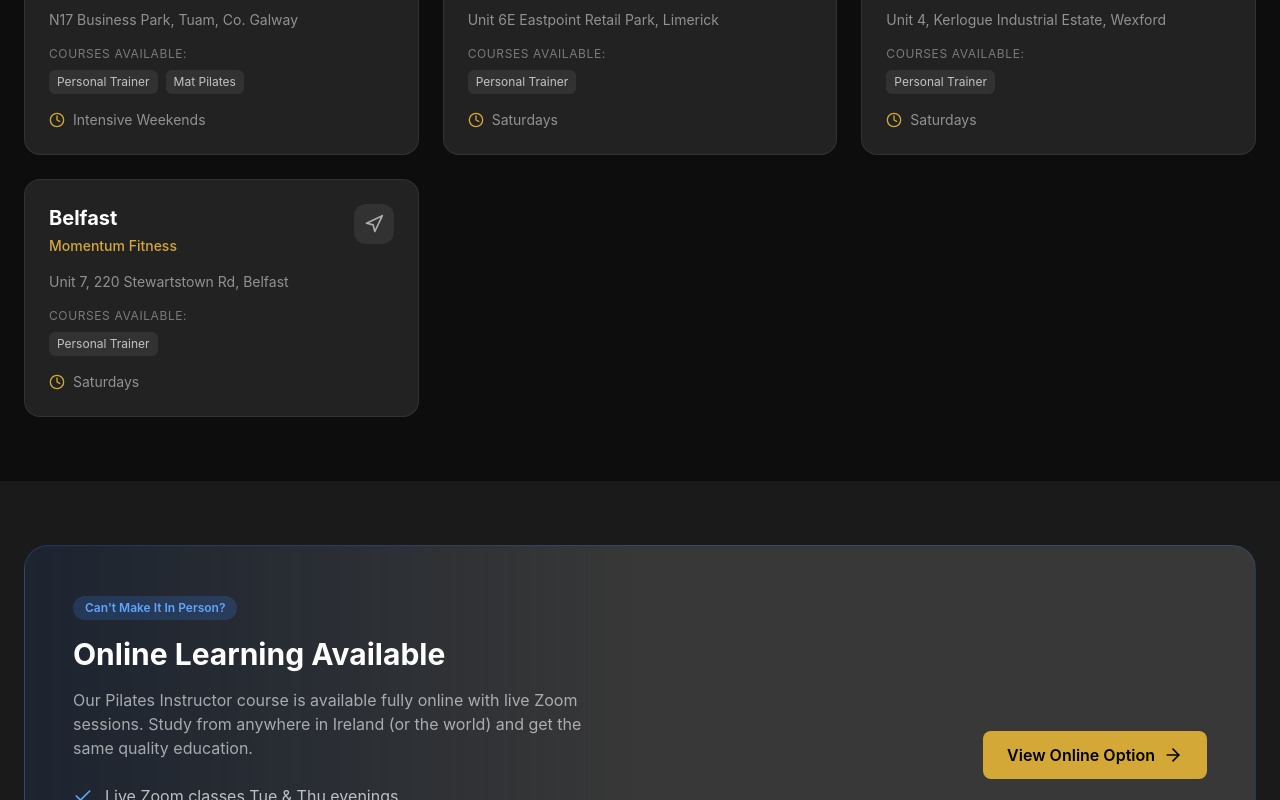
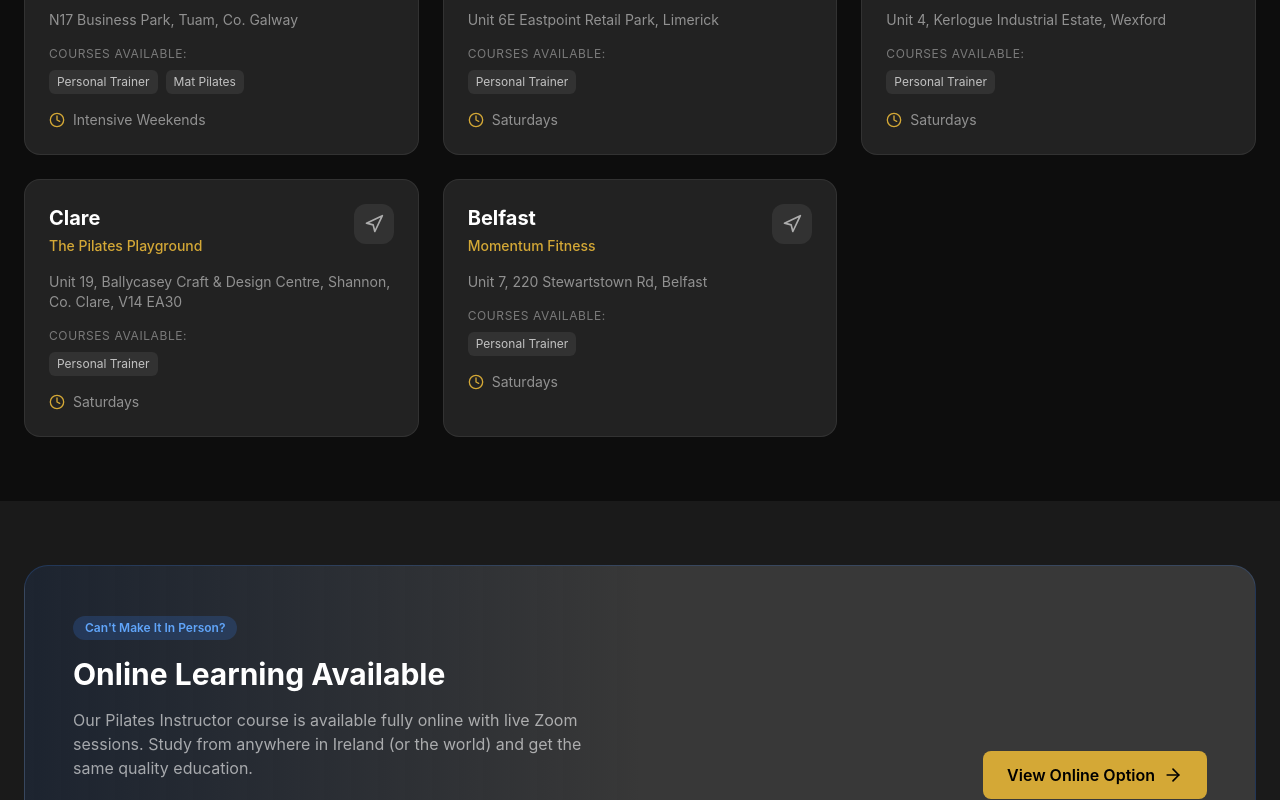
Before and after one commit to AdamWMP/ift-students-site, a Next.js app: page /locations in a window 1280 px wide. Shown: the part 925-1725 px from the top of the page. Built offline with nearby package versions, Linux system fonts and the light colour scheme; no server answers.

Commit message:
Add Clare location — The Pilates Playground, Shannon
- New location card on /locations page with address and map link
- Added to course-data locations and start dates (Saturday + intensive)
- Updated location count from 7 to 8

https://claude.ai/code/session_01FGK8ePcfDGG1qKYsa3cfWL

```diff
--- a/app/locations/locations-content.tsx
+++ b/app/locations/locations-content.tsx
@@ -64,6 +64,15 @@ const locations = [
     mapUrl: 'https://maps.google.com/?q=Predator+Fitness+Wexford',
   },
   {
+    city: 'Clare',
+    venue: 'The Pilates Playground',
+    address: 'Unit 19, Ballycasey Craft & Design Centre, Shannon, Co. Clare, V14 EA30',
+    courses: ['Personal Trainer'],
+    schedule: 'Saturdays',
+    highlight: false,
+    mapUrl: 'https://maps.google.com/?q=Ballycasey+Craft+and+Design+Centre+Shannon+Clare',
+  },
+  {
     city: 'Belfast',
     venue: 'Momentum Fitness',
     address: 'Unit 7, 220 Stewartstown Rd, Belfast',
@@ -101,7 +110,7 @@ export default function LocationsContent() {
           >
             <div className="inline-flex items-center gap-2 px-4 py-2 bg-gold/10 border border-gold/30 rounded-full mb-6">
               <MapPin className="w-4 h-4 text-gold" />
-              <span className="text-sm text-gold font-medium">7 Locations Across Ireland</span>
+              <span className="text-sm text-gold font-medium">8 Locations Across Ireland</span>
             </div>
 
             <h1 className="text-4xl sm:text-5xl lg:text-6xl font-black text-white mb-6">
--- a/lib/course-data.ts
+++ b/lib/course-data.ts
@@ -173,6 +173,7 @@ export const locations: Location[] = [
   { id: 'galway',   name: 'Galway',            address: 'N17 Business Park, Galway Rd, Tuam, Co. Galway' },
   { id: 'limerick', name: 'Limerick',          address: 'Limerick City' },
   { id: 'wexford',  name: 'Wexford',           address: 'Wexford Town' },
+  { id: 'clare',    name: 'Clare',             address: 'Unit 19, Ballycasey Craft & Design Centre, Shannon, Co. Clare, V14 EA30' },
   { id: 'online',   name: 'Online',            address: 'Live online sessions — flexible scheduling' },
 ];
 
@@ -191,9 +192,9 @@ export const courseStartDates: CourseStartDate[] = [
   // Dublin (Swords & Tallaght) — 8-Week Full Time
   { date: '2026-07-02', label: '2 July 2026',   locations: ['swords', 'tallaght'], timetable: '8-week-intensive' },
   // Cork, Galway, Limerick, Wexford — Saturday 16-Week
-  { date: '2026-04-25', label: '25 April 2026', locations: ['cork', 'galway', 'limerick', 'wexford'], timetable: '16-week-saturday' },
-  // Cork, Galway, Limerick, Wexford — 8-Week Full Time
-  { date: '2026-07-02', label: '2 July 2026',   locations: ['cork', 'galway', 'limerick', 'wexford'], timetable: '8-week-intensive' },
+  { date: '2026-04-25', label: '25 April 2026', locations: ['cork', 'galway', 'limerick', 'wexford', 'clare'], timetable: '16-week-saturday' },
+  // Cork, Galway, Limerick, Wexford, Clare — 8-Week Full Time
+  { date: '2026-07-02', label: '2 July 2026',   locations: ['cork', 'galway', 'limerick', 'wexford', 'clare'], timetable: '8-week-intensive' },
 ];
 
 // ─── Welcome Videos (per timetable type) ────────────────────────────
```
